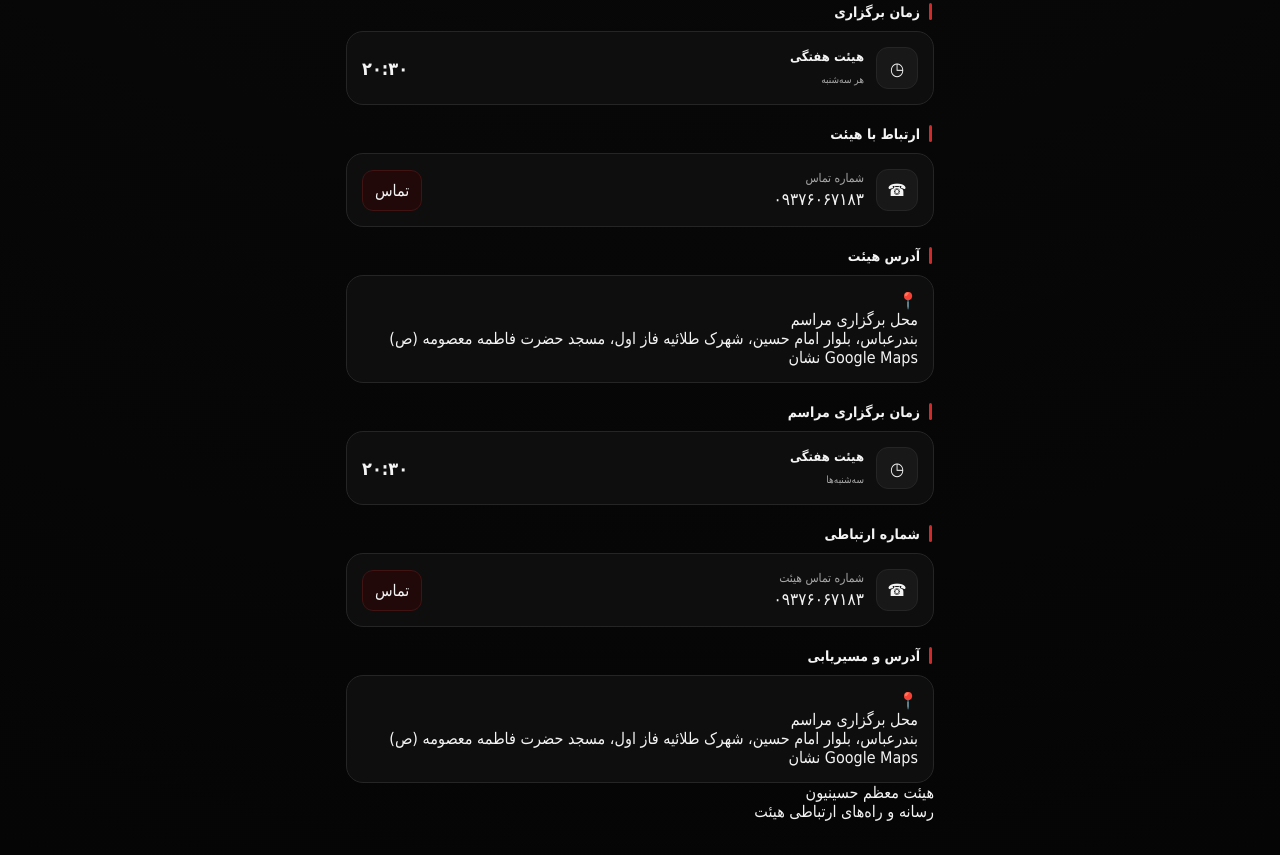
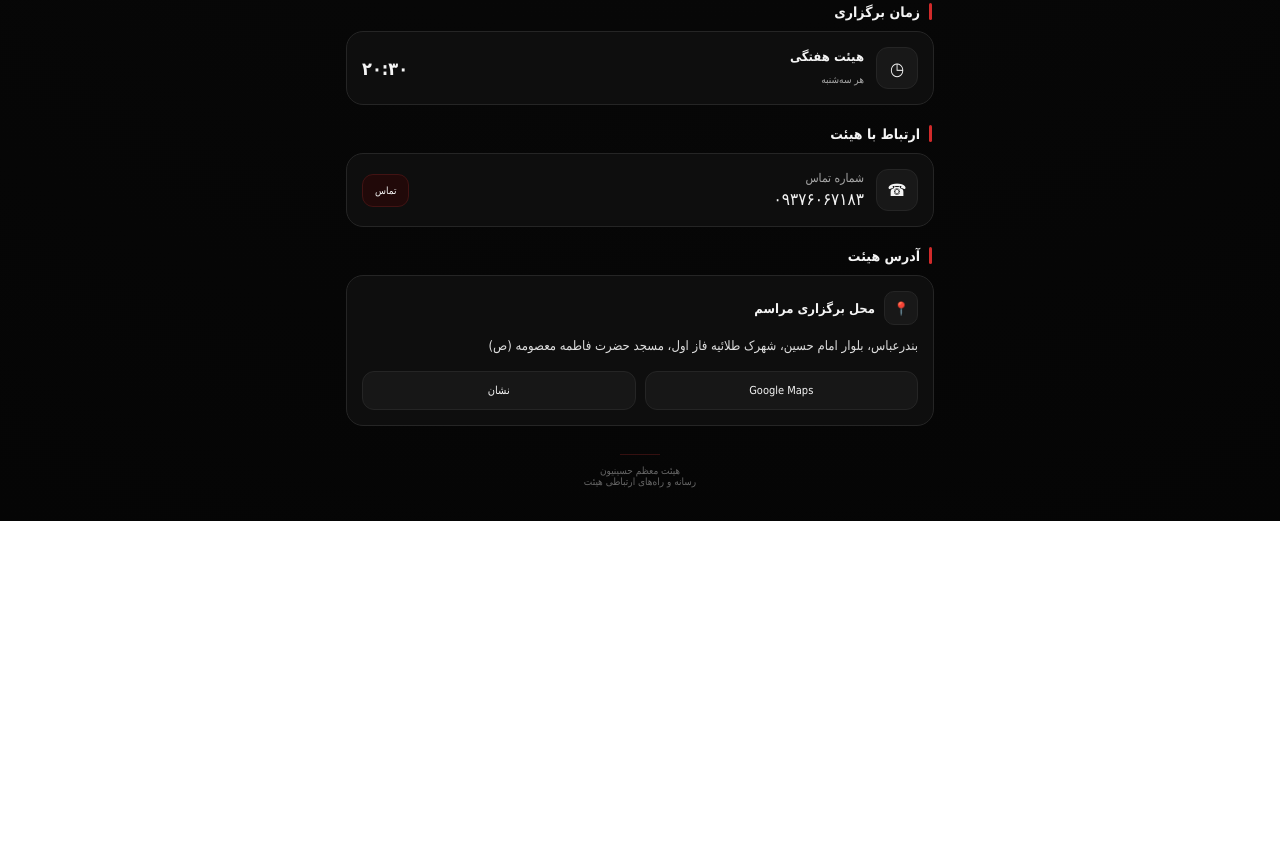
Before and after one commit to husseiniyunbnd/husseiniyun, a plain HTML site: page index.html in a window 1280 px wide. Shown: the part 779-1634 px from the top of the page. After the commit the page ends 1300 px from the top, so only its background shows below. Drawn offline with Linux system fonts and the light colour scheme.

Commit message:
index.html

```diff
--- a/index.html
+++ b/index.html
@@ -463,6 +463,66 @@ h1{
   background:#210909;
   border:1px solid #421313;
 
+  font-size:10px;
+}
+
+/* ================= ADDRESS ================= */
+
+.address{
+  line-height:2;
+  font-size:13px;
+  color:#ddd;
+}
+
+.address-title{
+  display:flex;
+  align-items:center;
+  gap:9px;
+
+  font-size:13px;
+  font-weight:bold;
+
+  margin-bottom:8px;
+}
+
+.address-icon{
+  width:34px;
+  height:34px;
+
+  display:grid;
+  place-items:center;
+
+  border-radius:10px;
+
+  background:#181818;
+  border:1px solid var(--line);
+}
+
+.map-buttons{
+  display:grid;
+  grid-template-columns:1fr 1fr;
+  gap:9px;
+  margin-top:12px;
+}
+
+.map-buttons a{
+  padding:12px;
+  text-align:center;
+
+  border-radius:12px;
+
+  background:#171717;
+  border:1px solid var(--line);
+
+  font-size:11px;
+
+  transition:.2s;
+}
+
+.map-buttons a:active{
+  transform:scale(.98);
+}
+
 /* ================= FOOTER ================= */
 
 footer{
@@ -926,141 +986,7 @@ footer{
 
 </section>
 
-<!-- ================= SCHEDULE ================= -->
 
-<section>
-
-  <div class="section-title">
-    زمان برگزاری مراسم
-  </div>
-
-  <div class="card schedule">
-
-    <div class="schedule-main">
-
-      <div class="schedule-icon">
-        ◷
-      </div>
-
-      <div class="schedule-text">
-
-        <b>هیئت هفتگی</b>
-
-        <small>
-          سه‌شنبه‌ها
-        </small>
-
-      </div>
-
-    </div>
-
-    <div class="schedule-time">
-      ۲۰:۳۰
-    </div>
-
-  </div>
-
-</section>
-
-
-<!-- ================= PHONE ================= -->
-
-<section>
-
-  <div class="section-title">
-    شماره ارتباطی
-  </div>
-
-  <div class="card phone">
-
-    <div class="phone-info">
-
-      <div class="phone-icon">
-        ☎
-      </div>
-
-      <div>
-
-        <div class="phone-title">
-          شماره تماس هیئت
-        </div>
-
-        <div class="number">
-          ۰۹۳۷۶۰۶۷۱۸۳
-        </div>
-
-      </div>
-
-    </div>
-
-    <a
-      class="call-button"
-      href="tel:09376067183">
-
-      تماس
-
-    </a>
-
-  </div>
-
-</section>
-
-
-<!-- ================= ADDRESS ================= -->
-
-<section>
-
-  <div class="section-title">
-    آدرس و مسیریابی
-  </div>
-
-  <div class="card">
-
-    <div class="address-title">
-
-      <div class="address-icon">
-        📍
-      </div>
-
-      <span>
-        محل برگزاری مراسم
-      </span>
-
-    </div>
-
-    <div class="address">
-
-      بندرعباس، بلوار امام حسین،
-      شهرک طلائیه فاز اول،
-      مسجد حضرت فاطمه معصومه (ص)
-
-    </div>
-
-    <div class="map-buttons">
-
-      <a
-        href="https://www.google.com/maps/search/?api=1&query=مسجد+حضرت+فاطمه+معصومه+بندرعباس+شهرک+طلائیه"
-        target="_blank"
-        rel="noopener">
-
-        Google Maps
-
-      </a>
-
-      <a
-        href="https://neshan.org/maps/search/مسجد%20حضرت%20فاطمه%20معصومه%20بندرعباس"
-        target="_blank"
-        rel="noopener">
-
-        نشان
-
-      </a>
-
-    </div>
-
-  </div>
-
-</section>
 <!-- ================= FOOTER ================= -->
 
 <footer>
```
